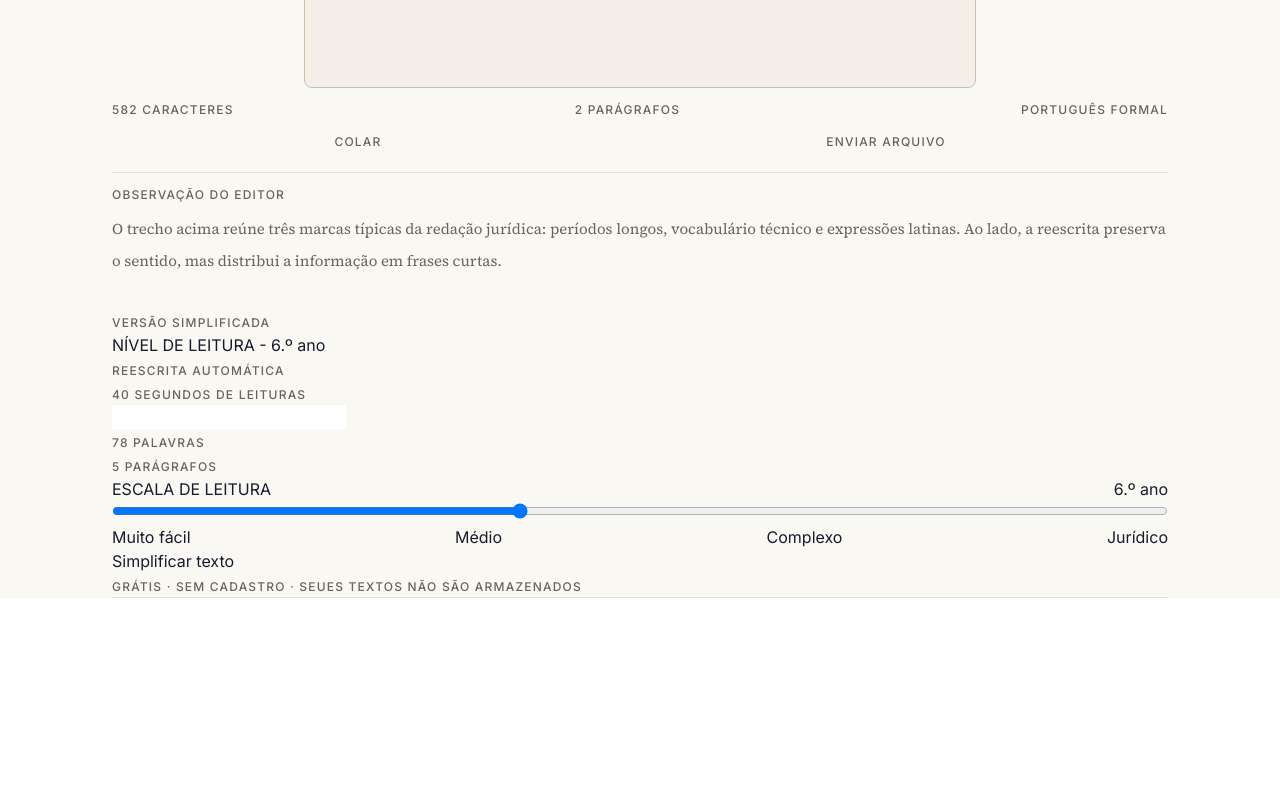
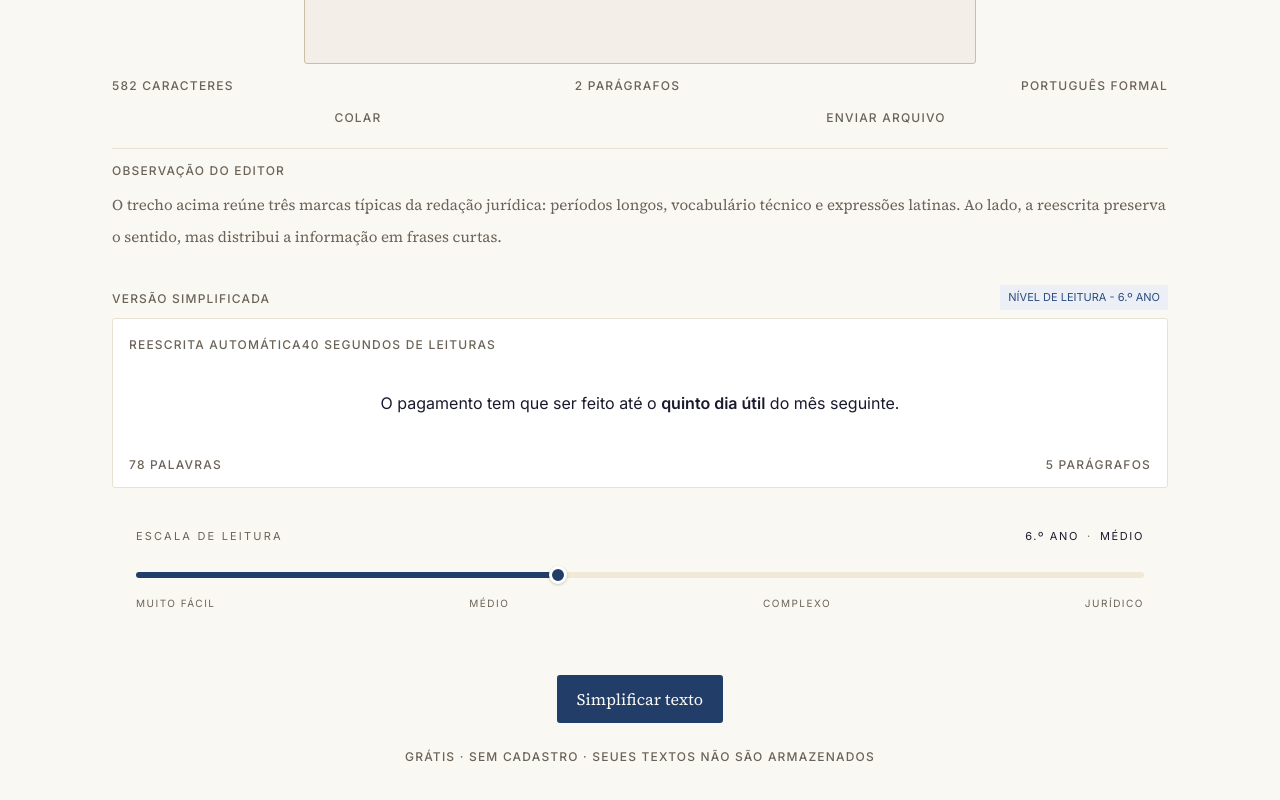
Before and after one commit to Carloslgp/EasyRead, a React (Vite) app: page / in a window 1280 px wide. Shown: the part 778-1578 px from the top of the page. Before the commit the page ends 1376 px from the top, so only its background shows below. Built offline with nearby package versions, Linux system fonts and the light colour scheme.

Commit message:
feat: style simplified version section and reading scale slider

```diff
--- a/src/components/Form.tsx
+++ b/src/components/Form.tsx
@@ -2,6 +2,23 @@ import { useState } from "react";
 import Paragraph from "./ui/Paragraph"
 import ReadingScale from "./ui/ReadingScale"
 import Button from "./ui/Button"
+import ResponseBox from "./ui/ResponseBox";
+
+const grades = [
+    "1.º ano",
+    "2.º ano",
+    "3.º ano",
+    "4.º ano",
+    "5.º ano",
+    "6.º ano",
+    "7.º ano",
+    "8.º ano",
+    "9.º ano",
+    "Médio",
+    "Superior",
+    "Mestrado",
+    "Doutorado"
+];
 
 
 
@@ -31,7 +48,7 @@ function Form(){
                             min-h-[300px]
                             bg-original
                             border border-text_border
-                            rounded-lg
+                            rounded-[3px]
                             py-4
                             px-7
                             font-serif
@@ -67,27 +84,31 @@ function Form(){
 
                 </div>
 
-                <div>
-                    <div>
+                <div className="">
+                    <div className="flex justify-between items-center mb-2">
                         <Paragraph label="VERSÃO SIMPLIFICADA"/>
-                        <p>NÍVEL DE LEITURA - 6.º ano</p>
+                        <p className="py-1 px-2 uppercase text-[11px] bg-back_blue text-text_blue">NÍVEL DE LEITURA - {grades[gradeIndex]}</p>
                     </div>
 
-                    <div>
-                        <div>
+                    <div className="border border-border rounded-[3px] justify-between flex flex-col items-center py-3 bg-box_white box-border p-4 mb-4 mt-2">
+
+                        <div className="w-full pb-4 flex items-center text-center">
                             <Paragraph label="REESCRITA AUTOMÁTICA"/>
 
                             <Paragraph valor = {40} label="SEGUNDOS DE LEITURA"/>
                         </div>
 
-                        <input type="text" name="" id="" />
+                        <div className="my-5">
+                            <ResponseBox>
+                                O pagamento tem que ser feito até o <strong>quinto dia útil</strong> do mês seguinte.
+                            </ResponseBox>
+                        </div>
 
-                        <div>
+                        <div className="w-full flex items-center justify-between pt-4">
 
                             <Paragraph valor = {78} label="PALAVRA"/>
 
                             <Paragraph valor = {5} label="PARÁGRAFO"/>
-
 
                         </div>
 
@@ -105,9 +126,11 @@ function Form(){
 
 
 
-            <div>
+            <div className="flex flex-col items-center text-center py-10">
 
-                <button>Simplificar texto</button>
+                <button className=" mb-5 font-serif text-paper rounded-[3px] px-5 py-3 bg-button_blue">
+                    Simplificar texto
+                </button>
 
                 <Paragraph label="GRÁTIS · SEM CADASTRO · SEUES TEXTOS NÃO SÃO ARMAZENADOS" />
 
--- a/src/components/HeroSection.tsx
+++ b/src/components/HeroSection.tsx
@@ -3,10 +3,10 @@ function HeroSection(){
         <div className="md:flex">
 
             <div className="md:w-3/5">
-                <p className=" pt-10 font-sans text-[12px] md:text-xs font-medium text-muted tracking-widest">
+                <p className=" pt-7 font-sans text-[12px] md:text-xs font-medium text-muted tracking-widest">
                     FERRAMENTA PUBLICA
                 </p>
-                <h2 className="font-serif text-[40px] font-normal py-6">
+                <h2 className="font-serif text-[36px] font-normal py-6">
                     Textos difíceis, <br/> <em>entendidos.</em>
                 </h2>
                 <p className="pr-12 text-left py-3 pb-7 md:pb-0 font-serif text-[20px] md:text-xl font-normal text-muted">
--- a/src/components/ui/ReadingScale.tsx
+++ b/src/components/ui/ReadingScale.tsx
@@ -3,52 +3,100 @@ type ReadingScaleProps = {
     setGradeIndex: React.Dispatch<React.SetStateAction<number>>;
 };
 
-function ReadingScale({ gradeIndex, setGradeIndex } : ReadingScaleProps) {
+function ReadingScale({ gradeIndex, setGradeIndex }: ReadingScaleProps) {
     const grades = [
-        "1.º ano",
-        "2.º ano",
-        "3.º ano",
-        "4.º ano",
-        "5.º ano",
-        "6.º ano",
-        "7.º ano",
-        "8.º ano",
-        "9.º ano",
-        "Ensino médio",
-        "Pós-Graduação",
-        "Ensino Superior",
-        "Mestrado",
-        "Doutorado"
+        "1.º ano", "2.º ano", "3.º ano", "4.º ano", "5.º ano",
+        "6.º ano", "7.º ano", "8.º ano", "9.º ano",
+        "Médio", "Superior", "Mestrado", "Doutorado"
     ];
 
-    const labels = ["Muito fácil", "Médio", "Complexo", "Jurídico"];
+    const labels = ["MUITO FÁCIL", "MÉDIO", "COMPLEXO", "JURÍDICO"];
+
+    const getCategory = (index: number) => {
+        if (index <= 3) return "FÁCIL";
+        if (index <= 8) return "MÉDIO";
+        if (index <= 10) return "COMPLEXO";
+        return "JURÍDICO";
+    };
+
+    const percentage = (gradeIndex / (grades.length - 1)) * 100;
 
     return (
-        <div>
-            <div>
-                <span>ESCALA DE LEITURA</span>
-                <span style={{ float: "right" }}>
-                    {grades[gradeIndex]}
+        <div className="rounded-lg p-6 bg-paper">
+            <div className="flex justify-between items-center mb-4">
+                <span className="text-[11px] tracking-[0.2em] text-muted font-sans">
+                    ESCALA DE LEITURA
+                </span>
+                <span className="text-[11px] tracking-[0.15em] text-ink font-sans">
+                    {grades[gradeIndex].toUpperCase()}
+                    <span className="mx-2 text-muted">·</span>
+                    {getCategory(gradeIndex)}
                 </span>
             </div>
 
+            <div className="relative mb-3">
                 <input
                     type="range"
                     min={0}
                     max={grades.length - 1}
                     step={1}
                     value={gradeIndex}
-                onChange={(event) =>
-                    setGradeIndex(Number(event.target.value))
-                }
-                style={{ width: "100%" }}
+                    onChange={(event) => setGradeIndex(Number(event.target.value))}
+                    className="reading-scale-slider w-full"
+                    style={{
+                        background: `linear-gradient(to right, #223e68 0%, #223e68 ${percentage}%, #f0e9d8 ${percentage}%, #f0e9d8 100%)`,
+                    }}
                 />
+            </div>
 
-            <div style={{ display: "flex", justifyContent: "space-between" }}>
+            <div className="flex justify-between text-[10px] tracking-[0.15em] text-muted font-sans">
                 {labels.map((label) => (
                     <span key={label}>{label}</span>
                 ))}
             </div>
+
+            <style>{`
+                .reading-scale-slider {
+                    -webkit-appearance: none;
+                    appearance: none;
+                    height: 6px;
+                    border-radius: 3px;
+                    outline: none;
+                    cursor: pointer;
+                }
+
+                .reading-scale-slider::-webkit-slider-thumb {
+                    -webkit-appearance: none;
+                    appearance: none;
+                    width: 18px;
+                    height: 18px;
+                    border-radius: 50%;
+                    background: #223e68;
+                    border: 3px solid #ffffff;
+                    box-shadow: 0 1px 3px rgba(0, 0, 0, 0.2);
+                    cursor: pointer;
+                    transition: transform 0.15s ease;
+                }
+
+                .reading-scale-slider::-webkit-slider-thumb:hover {
+                    transform: scale(1.1);
+                }
+
+                .reading-scale-slider::-moz-range-thumb {
+                    width: 18px;
+                    height: 18px;
+                    border-radius: 50%;
+                    background: #223e68;
+                    border: 3px solid #ffffff;
+                    box-shadow: 0 1px 3px rgba(0, 0, 0, 0.2);
+                    cursor: pointer;
+                    transition: transform 0.15s ease;
+                }
+
+                .reading-scale-slider::-moz-range-thumb:hover {
+                    transform: scale(1.1);
+                }
+            `}</style>
         </div>
     );
 }
--- /dev/null
+++ b/src/components/ui/ResponseBox.tsx
@@ -0,0 +1,15 @@
+import type { ReactNode } from "react";
+
+type ResponseBoxProps = {
+    children: ReactNode;
+};
+
+function ResponseBox({ children }: ResponseBoxProps) {
+    return (
+        <div className="">
+            {children}
+        </div>
+    );
+}
+
+export default ResponseBox;
--- a/tailwind.config.js
+++ b/tailwind.config.js
@@ -17,6 +17,10 @@ export default {
         border: '#e8e2d5',
         original: '#f3efe8',
         text_border: '#c9bfa8',
+        text_blue: '#2b4c7e',
+        back_blue: '#ecf0f6',
+        box_white: '#ffffff',
+        button_blue: '#223e68',
       },
     },
   },
```
Lines whose indentation alone changed are shown as unchanged.
